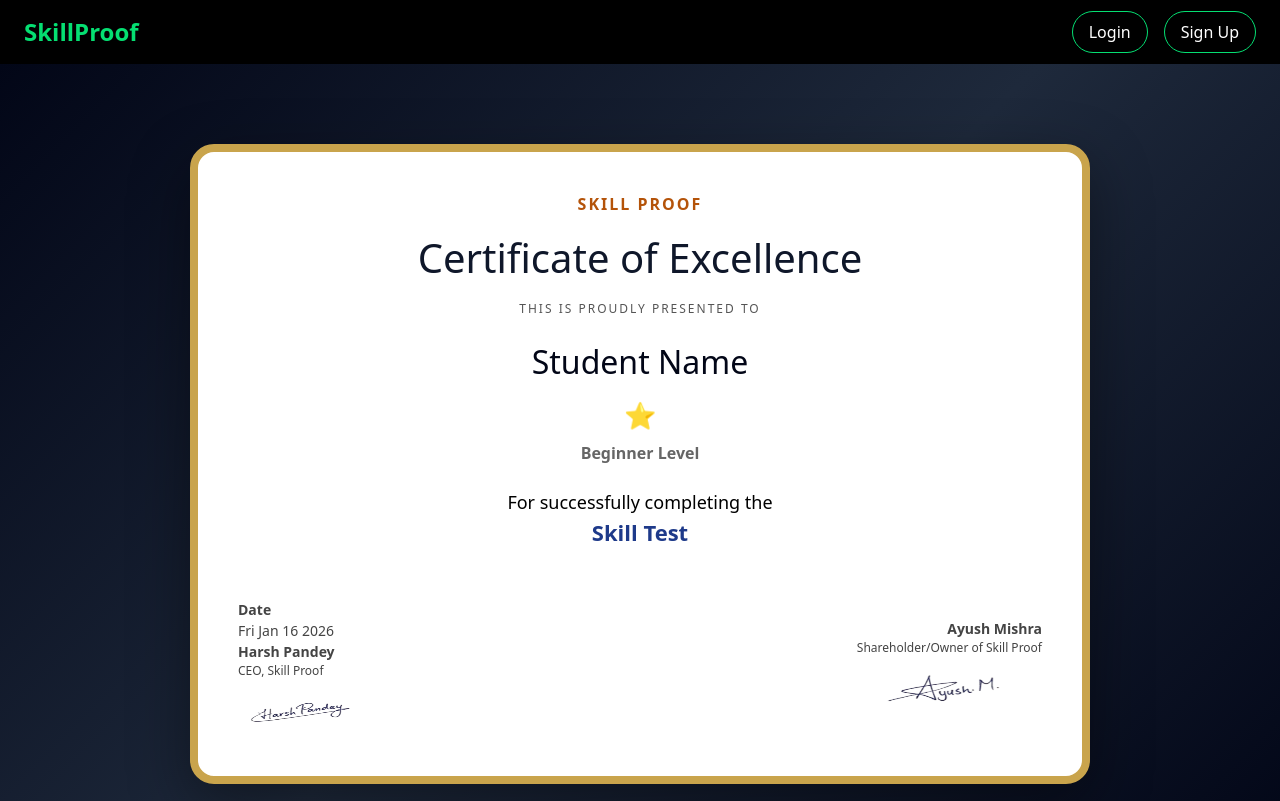
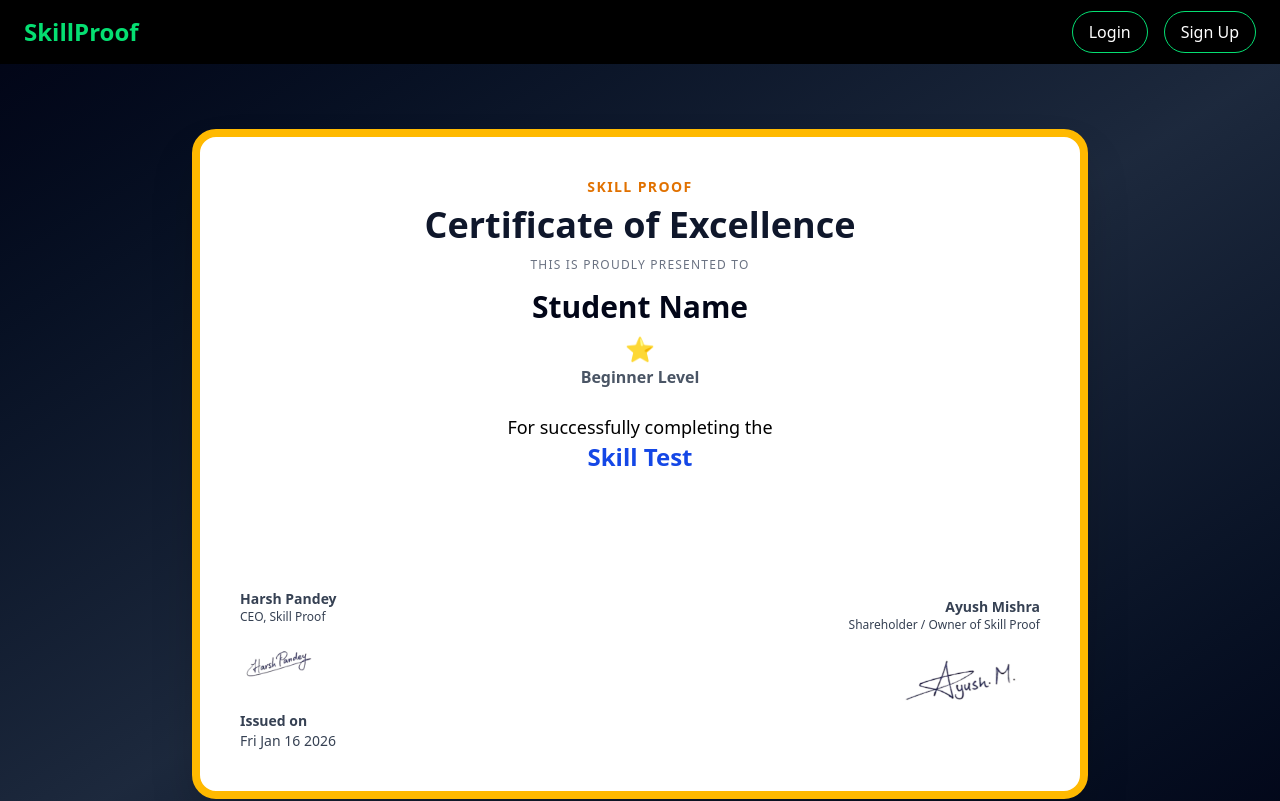
Before and after one commit to harshpandey3996/skill-proof, a React (Vite) app in the folder Frontend/: page /certificate in a window 1280 px wide. Shown: the top 801 px of the page. Built offline with nearby package versions, Linux system fonts and the light colour scheme.

Commit message:
Refactor test name logic and update styles
Refactored test name assignment using a mapping object and updated styles for better consistency.

```diff
--- a/Frontend/src/Pages/Certificate.jsx
+++ b/Frontend/src/Pages/Certificate.jsx
@@ -17,20 +17,16 @@
   const certificateType = location.state?.type || "frontend";
   const certificateLevel = location.state?.level || "beginner";
 
-  const testName =
-    certificateType === "webdev"
-      ? "Web Development Test"
-      : certificateType === "appdev"
-      ? "Mobile App Development Test"
-      : certificateType === "datascience"
-      ? "Data Science Test"
-      : certificateType === "cyber"
-      ? "Cyber Security Test"
-      : certificateType === "core"
-      ? "Core CSE Test"
-      : certificateType === "aiml"
-      ? "AI & Machine Learning Test"
-      : "Skill Test";
+  const testNameMap = {
+    webdev: "Web Development Test",
+    appdev: "Mobile App Development Test",
+    datascience: "Data Science Test",
+    cyber: "Cyber Security Test",
+    core: "Core CSE Test",
+    aiml: "AI & Machine Learning Test",
+  };
+
+  const testName = testNameMap[certificateType] || "Skill Test";
 
   const levelConfig = {
     beginner: { stars: 1, label: "Beginner Level" },
@@ -64,86 +60,86 @@
     <>
       <Navbar />
 
-      <div
-        style={{
-          minHeight: "100vh",
-          display: "flex",
-          justifyContent: "center",
-          alignItems: "center",
-          background: "linear-gradient(135deg, #020617, #1e293b, #020617)",
-          padding: "40px 16px",
-        }}
-      >
+      <div className="min-h-screen bg-gradient-to-br from-slate-950 via-slate-800 to-slate-950 flex justify-center items-center px-4 py-10">
         <div
           ref={certificateRef}
-          style={{
-            width: "100%",
-            maxWidth: "900px",
-            backgroundColor: "#ffffff",
-            borderRadius: "24px",
-            border: "8px solid #c9a44c",
-            padding: "40px",
-            textAlign: "center",
-            boxShadow: "0 20px 60px rgba(0,0,0,0.4)",
-          }}
+          className="w-full max-w-4xl bg-white rounded-3xl border-[8px] border-amber-400 p-6 sm:p-10 text-center shadow-2xl"
         >
-          <div style={{ fontWeight: "700", letterSpacing: "2px", color: "#b45309", marginBottom: "12px" }}>
+          <p className="tracking-widest text-amber-600 font-bold text-xs sm:text-sm">
             SKILL PROOF
-          </div>
+          </p>
 
-          <h1 style={{ fontSize: "40px", marginBottom: "12px", color: "#0f172a" }}>
+          <h1 className="text-2xl sm:text-4xl font-bold text-slate-900 mt-2">
             Certificate of Excellence
           </h1>
 
-          <p style={{ textTransform: "uppercase", fontSize: "12px", letterSpacing: "2px", color: "#555" }}>
+          <p className="uppercase text-[10px] sm:text-xs tracking-widest text-gray-500 mt-3">
             This is proudly presented to
           </p>
 
-          <h2 style={{ marginTop: "20px", fontSize: "32px", color: "#020617" }}>
+          <h2 className="mt-4 text-xl sm:text-3xl font-semibold text-slate-950">
             {user?.name || "Student Name"}
           </h2>
 
-          <div style={{ fontSize: "26px", marginTop: "10px" }}>
-            {renderStars()}
-          </div>
+          <div className="text-lg sm:text-2xl mt-2">{renderStars()}</div>
+          <p className="font-semibold text-gray-600 text-sm sm:text-base">
+            {label}
+          </p>
 
-          <p style={{ marginTop: "6px", fontWeight: "600", color: "#666" }}>{label}</p>
-
-          <p style={{ marginTop: "24px", fontSize: "18px" }}>
+          <p className="mt-6 text-sm sm:text-lg">
             For successfully completing the
           </p>
 
-          <p style={{ fontSize: "22px", fontWeight: "700", color: "#1e3a8a" }}>
+          <p className="text-lg sm:text-2xl font-bold text-blue-700">
             {testName}
           </p>
 
-          {/* Footer */}
-          <div style={{ marginTop: "50px", display: "flex", justifyContent: "space-between", alignItems: "center", fontSize: "14px", color: "#444" }}>
-            <div style={{ textAlign: "left" }}>
-              <strong>Date</strong>
-              <div>{new Date().toDateString()}</div>
+          {/* FOOTER */}
+          <div className="mt-10 flex flex-col sm:flex-row justify-between gap-6 text-sm text-gray-700">
+            <div className="text-center sm:text-left">
 
-              <div style={{ fontWeight: "700" }}>Harsh Pandey</div>
-              <div style={{ fontSize: "12px" }}>CEO, Skill Proof</div>
-               <img src={sign1} alt="Harsh Pandey" style={{ width: "110px", height: "50px" , margin: "3px"}} />
+
+              <p className="sm:mt-19 mt-10 font-bold">Harsh Pandey</p>
+              <p className="text-xs">CEO, Skill Proof</p>
+
+              <img
+                src={sign1}
+                alt="Harsh Pandey"
+                className="mx-auto sm:mr-7  w-18"
+              />
+              <p className="sm:mt-5 font-semibold">Issued on</p>
+              <p>{new Date().toDateString()}</p>
+
             </div>
 
-            <div style={{ textAlign: "right" }}>
+            <div className="text-center sm:text-right sm:mt-21">
 
-              <div style={{ fontWeight: "700" }}>Ayush Mishra</div>
-              <div style={{ fontSize: "12px" }}>Shareholder/Owner of Skill Proof</div>
-              <img src={sign2} alt="Ayush Mishra" style={{ width: "130px", height: "60px" , marginLeft:"30px" }} />
+              <p className="font-bold">Ayush Mishra</p>
+              <p className="text-xs">
+                Shareholder / Owner of Skill Proof
+              </p>
+              <img
+                src={sign2}
+                alt="Ayush Mishra"
+                className="mx-auto sm:ml-14 w-32 mb-2"
+              />
             </div>
           </div>
         </div>
       </div>
 
-      <div style={{ display: "flex", justifyContent: "center", gap: "16px", paddingBottom: "40px" }}>
-        <button onClick={downloadCertificate} style={{ padding: "12px 24px", borderRadius: "10px", background: "linear-gradient(135deg,#22c55e,#16a34a)", fontWeight: "700", border: "none", cursor: "pointer" }}>
+      <div className="flex justify-center gap-4 pb-10 flex-wrap">
+        <button
+          onClick={downloadCertificate}
+          className="px-6 py-3 rounded-xl bg-gradient-to-r from-green-500 to-emerald-600 font-bold text-white"
+        >
           Download Certificate 📄
         </button>
 
-        <button onClick={() => navigate("/")} style={{ padding: "12px 24px", borderRadius: "10px", background: "linear-gradient(135deg,#60a5fa,#2563eb)", fontWeight: "700", border: "none", cursor: "pointer" }}>
+        <button
+          onClick={() => navigate("/")}
+          className="px-6 py-3 rounded-xl bg-gradient-to-r from-blue-500 to-indigo-600 font-bold text-white"
+        >
           Go to Home
         </button>
       </div>
```
